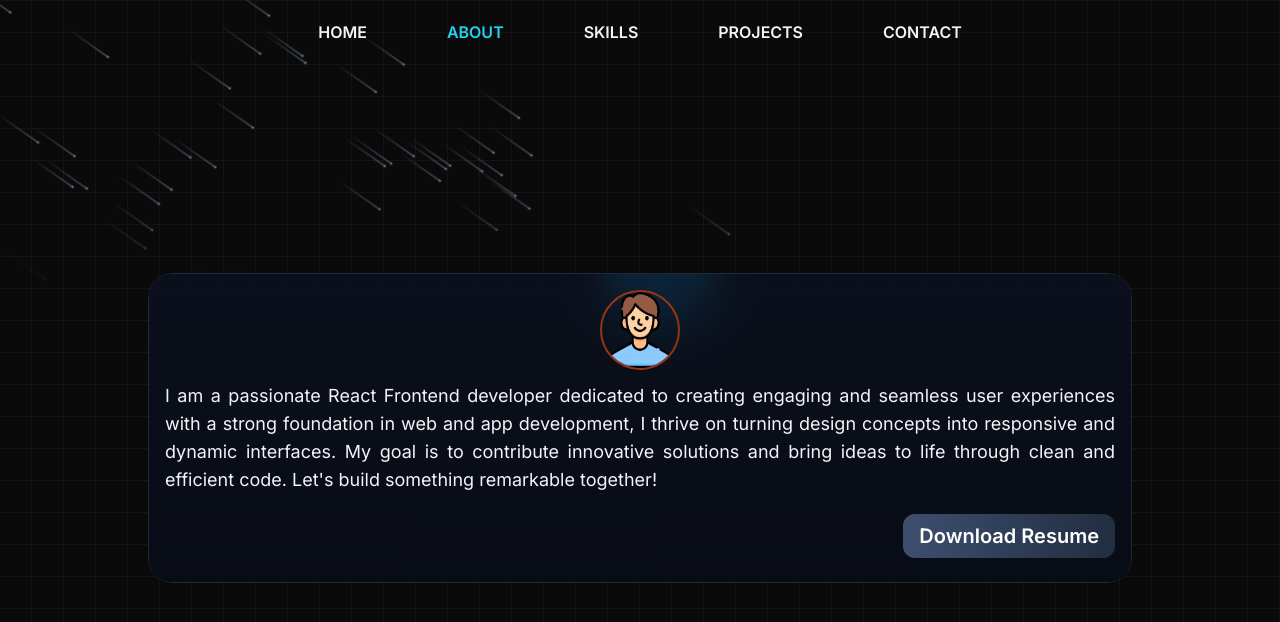
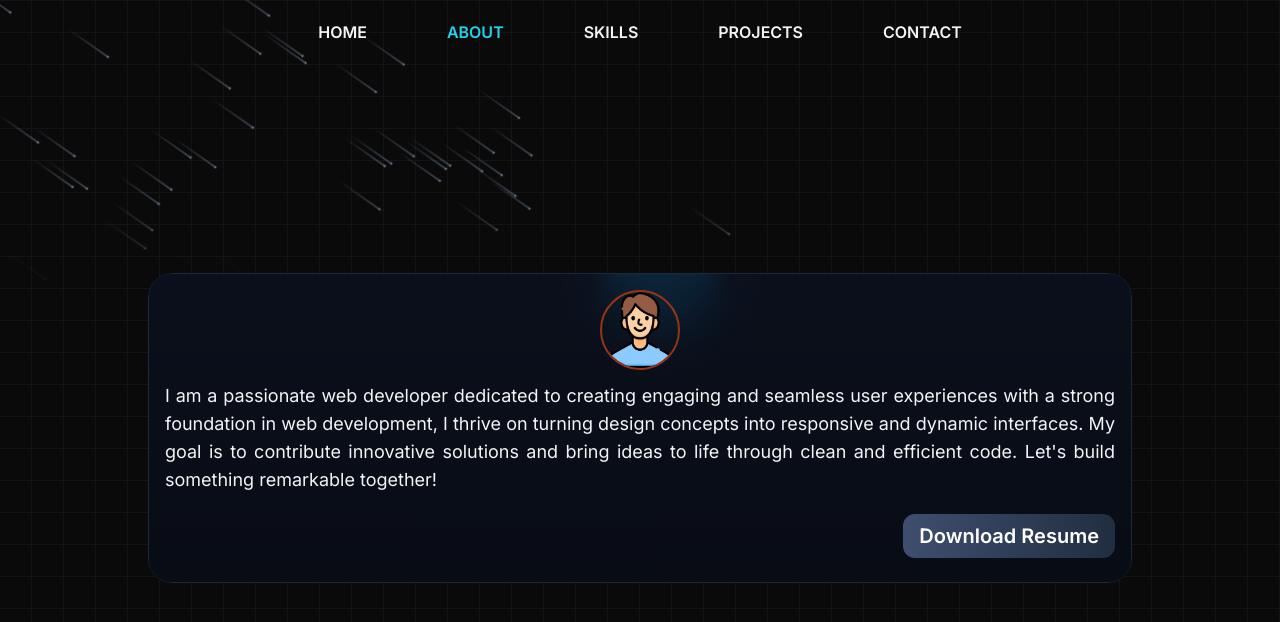
Before and after one commit to ShahbajAlam/portfolio-nextjs, a Next.js app: page /about in a window 1280 px wide. Shown: the top 622 px of the page. Built offline with nearby package versions, Linux system fonts and the light colour scheme.

Commit message:
modified:   components/Bio.tsx

```diff
--- a/components/Bio.tsx
+++ b/components/Bio.tsx
@@ -9,12 +9,12 @@ function Bio() {
                 className="w-20 h-20 rounded-full border-2 border-orange-800"
             />
             <p className="text-lg text-gray-100 text-justify">
-                I am a passionate React Frontend developer dedicated to creating
-                engaging and seamless user experiences with a strong foundation
-                in web and app development, I thrive on turning design concepts
-                into responsive and dynamic interfaces. My goal is to contribute
-                innovative solutions and bring ideas to life through clean and
-                efficient code. Let's build something remarkable together!
+                I am a passionate web developer dedicated to creating engaging
+                and seamless user experiences with a strong foundation in web
+                development, I thrive on turning design concepts into responsive
+                and dynamic interfaces. My goal is to contribute innovative
+                solutions and bring ideas to life through clean and efficient
+                code. Let's build something remarkable together!
             </p>
             <a
                 download=""
```
